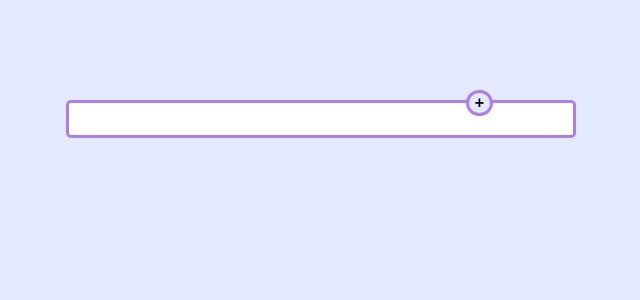
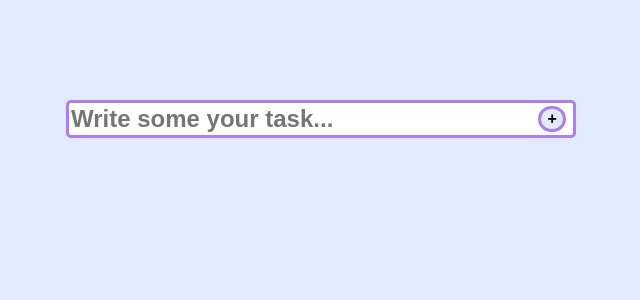
Before and after one commit to arsen39/to_do_app, a React (Create React App) app: page / in a window 1280 px wide. Shown: the top 300 px of the page, without its empty margins (319-959 px from the left). Built offline with nearby package versions, Linux system fonts and the light colour scheme.

Commit message:
Improve ToDoList component

```diff
--- a/src/components/ToDoInput/ToDoInput.module.scss
+++ b/src/components/ToDoInput/ToDoInput.module.scss
@@ -1,5 +1,9 @@
 $base-color: #af7eeb;
 $secondary-color: #e3e9ff;
+
+.formWrapper{
+  position: relative;
+}
 
 .input {
   border: 3px solid $base-color;
@@ -16,8 +20,8 @@ $secondary-color: #e3e9ff;
 
 .submitBtn {
   position: absolute;
-  left: 61.3%;
-  top: 11.2%;
+  right: 2%;
+  top: 15%;
   outline: none;
   background-color: $secondary-color;
   border: 3px solid $base-color;
--- a/src/components/ToDoInput/index.jsx
+++ b/src/components/ToDoInput/index.jsx
@@ -22,7 +22,7 @@ const ToDoInput = () => {
   };
 
   return (
-    <div>
+    <div className={styles.formWrapper}>
       <Formik
         initialValues={{ input: "" }}
         onSubmit={onSubmit}
@@ -35,6 +35,7 @@ const ToDoInput = () => {
                 <input
                   type="text"
                   {...field}
+                  placeholder='Write some your task...'
                   className={cx(styles.input, {
                     [styles.inputInvalid]: meta.error,
                   })}
--- a/src/components/ToDoList/ToDoList.module.scss
+++ b/src/components/ToDoList/ToDoList.module.scss
@@ -0,0 +1,12 @@
+$base-color: #af7eeb;
+
+.toDoListWrapper {
+  margin-top: 20px;
+  border: 3px solid $base-color;
+  border-radius: 5px;
+  background-color: white;
+}
+
+.emptyWrapper{
+  display: none;
+}
--- a/src/components/ToDoList/index.jsx
+++ b/src/components/ToDoList/index.jsx
@@ -2,6 +2,7 @@ import React, { useContext, useEffect } from "react";
 import TasksContext from "../../contexts/TasksContext";
 import Task from "../Task";
 import styles from './ToDoList.module.scss'
+import cx from "classnames";
 
 const ToDoList = () => {
   const [tasks, setTasks] = useContext(TasksContext);
@@ -11,8 +12,10 @@ const ToDoList = () => {
     return tasksArr.map((taskObj)=><Task key={taskObj.taskId} taskObj={taskObj}/>)
   }
 
+  const toDoListWrapperStyles = cx(styles.toDoListWrapper, {[styles.emptyWrapper]: tasks.isEmpty()})
+
   return (
-    <div>
+    <div className={toDoListWrapperStyles}>
       {listMaker()}
     </div>
   );
--- a/src/db/DB.js
+++ b/src/db/DB.js
@@ -20,6 +20,10 @@ class DB {
     oldTask.isDone = !oldTask.isDone;
     this.map.set(taskId, oldTask);
   }
+
+  isEmpty () {
+    return this.map.size === 0;
+  }
 }
 
 export default DB
```
